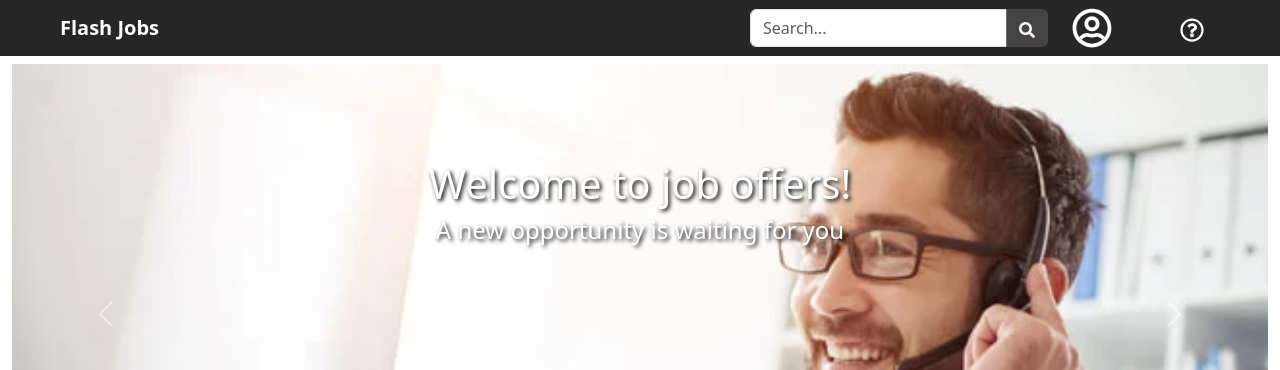
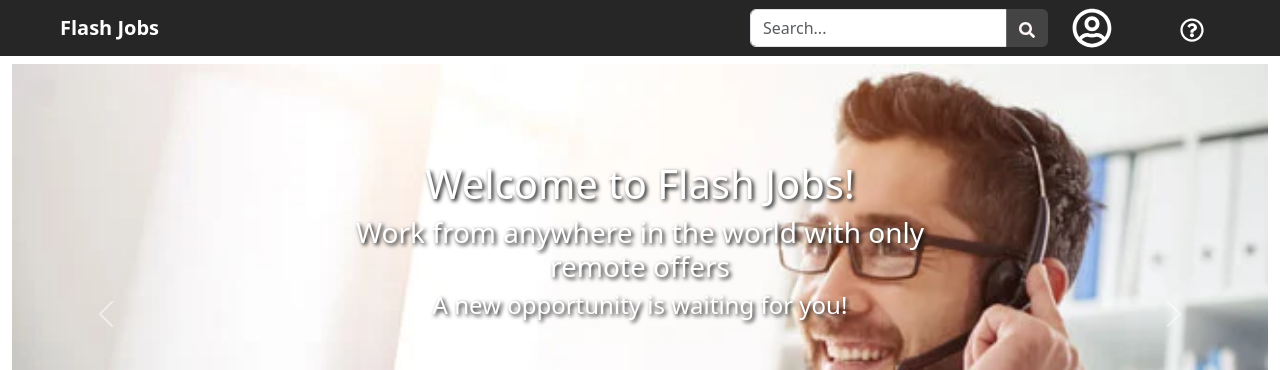
Before and after one commit to EliannyBello/flash-jobs-final-project, a React (Vite) app: page / in a window 1280 px wide. Shown: the top 370 px of the page. Built offline with nearby package versions, Linux system fonts and the light colour scheme; no server answers.

Commit message:
perfil settings nuevos campos

```diff
--- a/src/components/settings/ProfileSettings.jsx
+++ b/src/components/settings/ProfileSettings.jsx
@@ -24,6 +24,9 @@ const ProfileSettings = () => {
         formData.append('github', data.github)
         formData.append('linkedin', data.linkedin)
         formData.append('avatar', data.avatar[0])
+        formData.append('resume', data.resume)
+        formData.append('phone', data.phone)
+        formData.append('country', data.country)
 
         const avatarFile = data.avatar[0]
         const avatarSize = (avatarFile.size / 1024)
@@ -78,6 +81,16 @@ const ProfileSettings = () => {
                     <textarea className="form-control" id="biography" name="biography" rows="3" placeholder='Your biography here' {...register('biography')} defaultValue={store?.user?.profile?.biography}></textarea>
                 </div>
                 <div className="mb-3">
+                    <label htmlFor="github" className="form-label">Phone Number</label>
+                    <input type="text" className={"form-control"} id="github" name='github' placeholder="Github profile link" {...register('github')} defaultValue={store?.user?.profile?.github} />
+                    <small className="invalid-feedback"></small>
+                </div>
+                <div className="mb-3">
+                    <label htmlFor="github" className="form-label">Country of residence</label>
+                    <input type="text" className={"form-control"} id="github" name='github' placeholder="Github profile link" {...register('github')} defaultValue={store?.user?.profile?.github} />
+                    <small className="invalid-feedback"></small>
+                </div>
+                <div className="mb-3">
                     <label htmlFor="github" className="form-label">Github</label>
                     <input type="text" className={"form-control"} id="github" name='github' placeholder="Github profile link" {...register('github')} defaultValue={store?.user?.profile?.github} />
                     <small className="invalid-feedback"></small>
--- a/src/page/Home.jsx
+++ b/src/page/Home.jsx
@@ -28,8 +28,9 @@ const Home = () => {
     <div className="container-fluid mt-5 py-3 ">
 
       <div className="text-overlay">
-        <h1>Welcome to job offers!</h1>
-        <h4>A new opportunity is waiting for you</h4>
+        <h1>Welcome to Flash Jobs!</h1>
+        <h3>Work from anywhere in the world with only remote offers</h3>
+        <h4>A new opportunity is waiting for you!</h4>
       </div>
       <Carrusel />
       <br />
```
